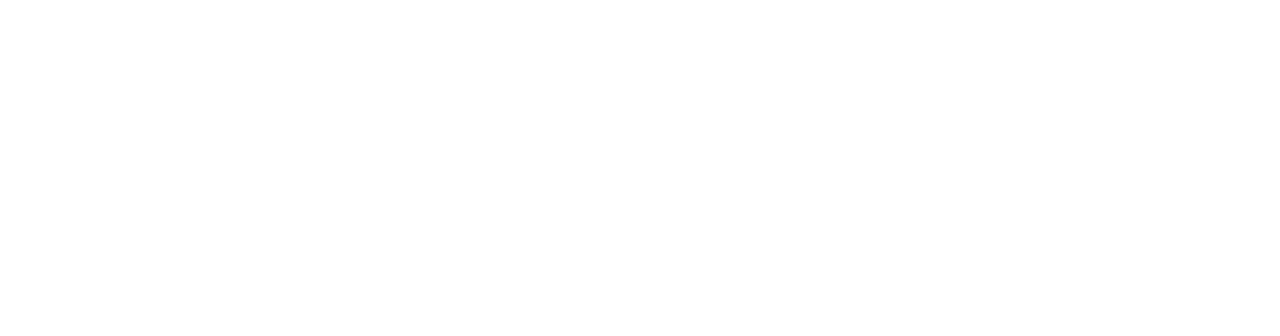
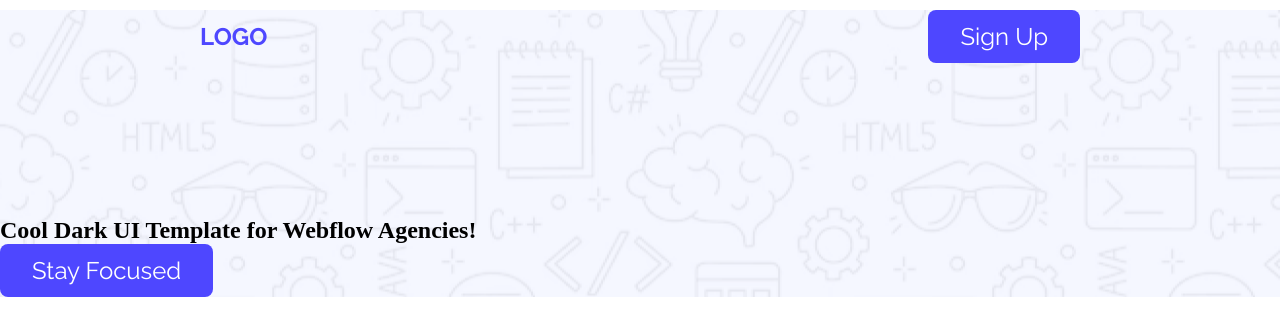
Before and after one commit to asir-uddin/frist-assignment, a plain HTML site: page index.html in a window 1280 px wide. Drawn offline with Linux system fonts and the light colour scheme.

Commit message:
added header commit

```diff
--- a/index.html
+++ b/index.html
@@ -4,11 +4,22 @@
     <meta charset="UTF-8">
     <meta name="viewport" content="width=device-width, initial-scale=1.0">
     <title>Frist Assignment</title>
+    <!-- google font -->
+     <link rel="preconnect" href="https://fonts.googleapis.com">
+    <link rel="preconnect" href="https://fonts.gstatic.com" crossorigin>
+    <link href="https://fonts.googleapis.com/css2?family=Raleway:ital,wght@0,100..900;1,100..900&display=swap" rel="stylesheet">
     <link rel="stylesheet" href="styles/style.css">
 </head>
-<body>
-    <header>
-
+<body class="open-sans-normal">
+    <header class="header-box">
+        <nav>
+            <h3 class="nav-logo">LOGO</h3>
+            <button class="btn-primari"><a href=""></a>Sign Up</button>
+        </nav>
+        <div class="banner">
+            <h2>Cool Dark UI Template for Webflow Agencies!</h2>
+            <button class="btn-primari btn-margins">Stay Focused</button>
+        </div>
     </header>
     <main>
 
--- a/styles/style.css
+++ b/styles/style.css
@@ -0,0 +1,61 @@
+
+
+.raleway-normal {
+  font-family: "Raleway", sans-serif;
+  font-optical-sizing: auto;
+  font-style: normal;
+}
+*{
+    margin: 0;
+}
+
+
+/* nav style */
+nav{
+    display: flex;
+    justify-content: space-between;
+    margin: 10px 200px;
+    align-items: center;
+}
+.nav-logo{
+    color: #4E47FF;
+    font-size: 24px;
+    font-family: "Raleway", sans-serif;
+    font-weight: 700;
+}
+.btn-primari{
+    padding: 12px 32px;
+    background-color: #4E47FF;
+    color: #fff;
+    font-family: "Raleway", sans-serif;
+    font-size: 24px;
+    font-weight: 400;
+    border: none;
+    border-radius: 8px;
+    cursor: pointer;
+
+}
+.btn-primari:hover{
+    background-color: #ffffff;
+    color: #4E47FF;
+    font-family: "Raleway", sans-serif;
+    font-size: 24px;
+    font-weight: 400;
+    border: 1px solid #4E47FF;
+    border-radius: 8px;
+
+}
+.header-box{
+    background-image: url(../B12A01-landing-launchpad/Assets/Hero-bg.png);
+    background-repeat: no-repeat;
+    background-position: center;
+
+
+}
+.banner{
+   width: 905px;
+   margin: 154px 0 0px 0;
+}
+.btn-margin{
+    margin-bottom: 200px;
+}
```
